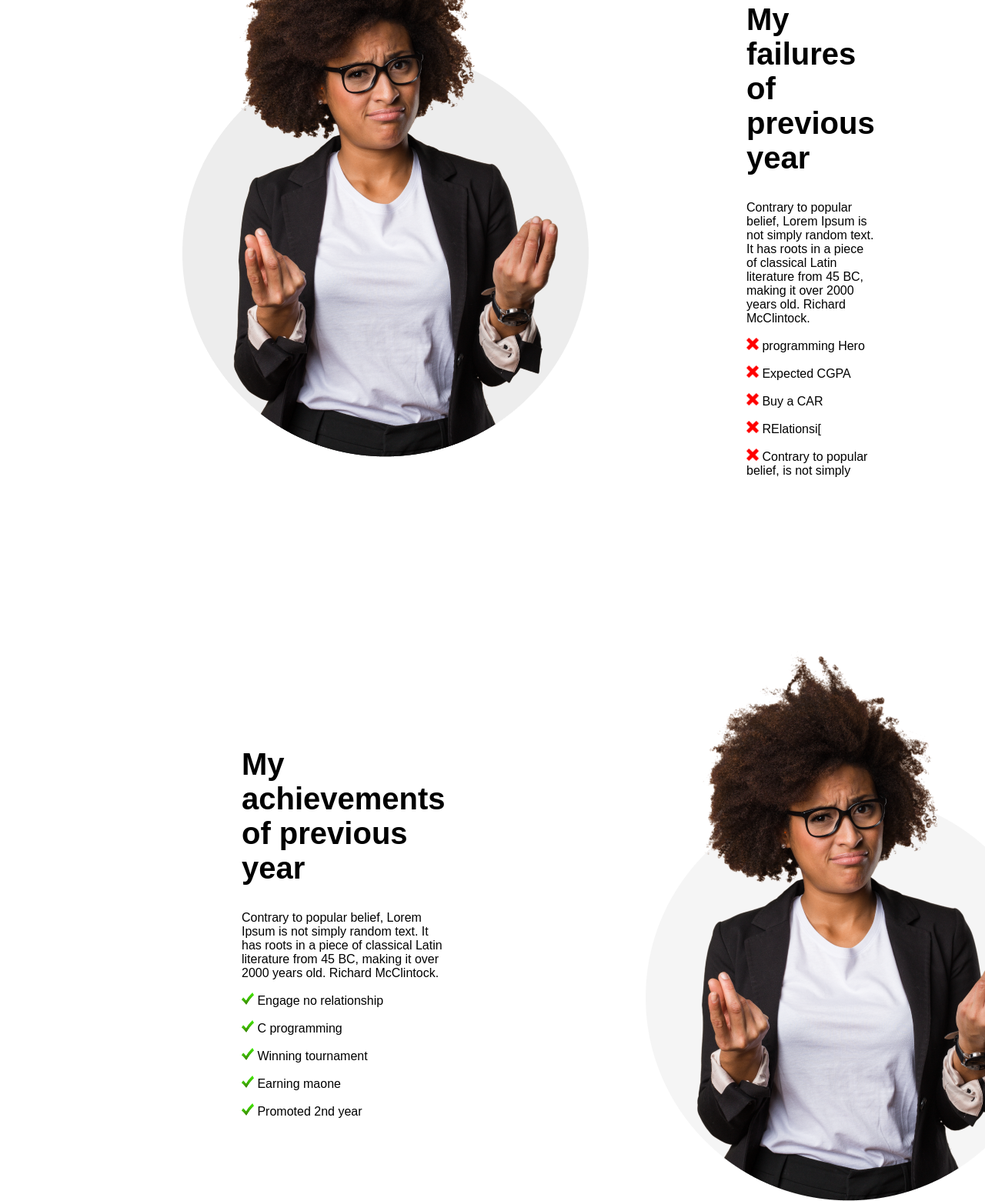
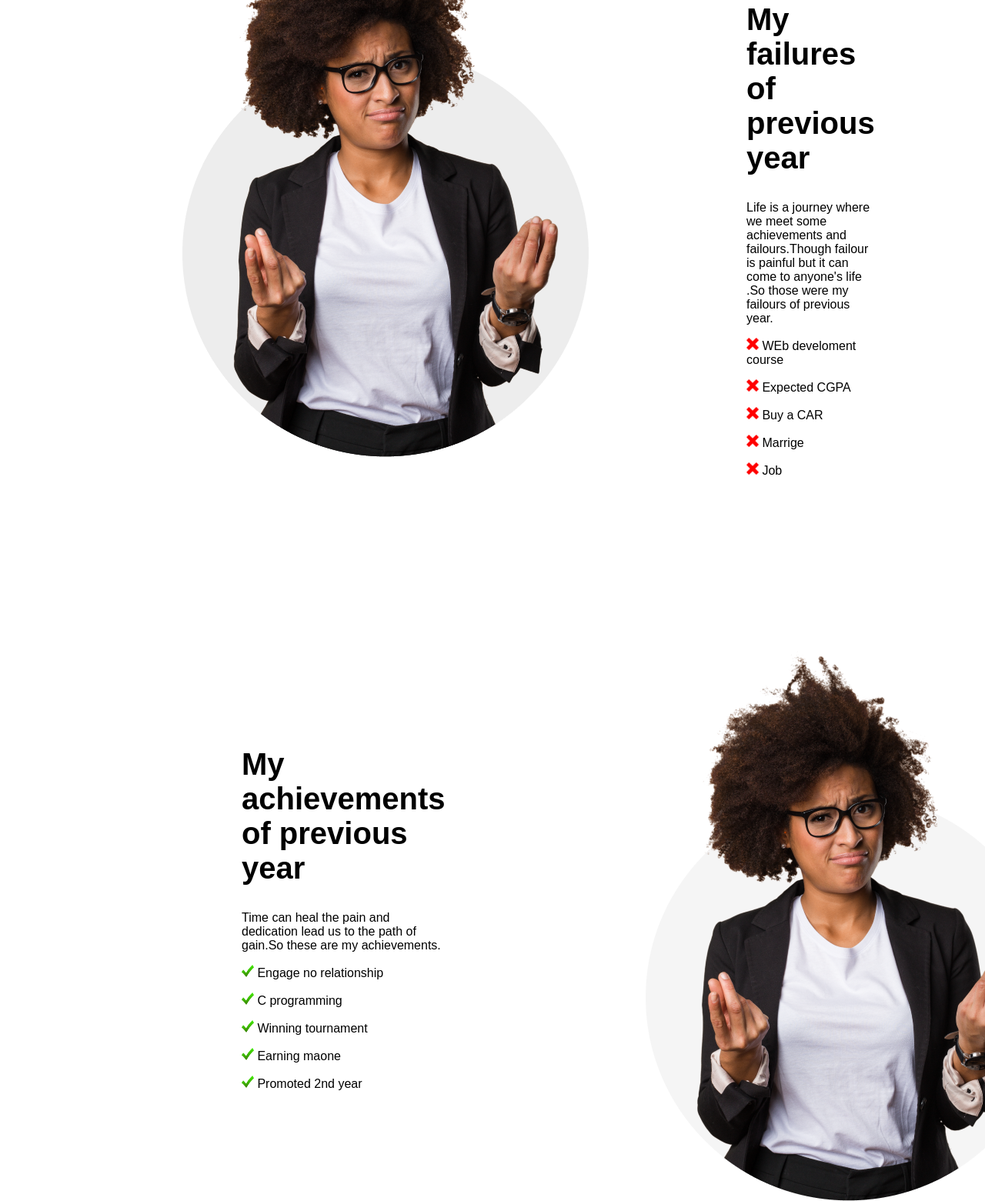
Before and after one commit to roudrapcraker/new-year-new-me, a plain HTML site: page index.html in a window 1280 px wide. Shown: the part 1038-2599 px from the top of the page at 77% size. Drawn offline with Linux system fonts and the light colour scheme.

Commit message:
final commit

```diff
--- a/index.html
+++ b/index.html
@@ -29,16 +29,13 @@
             <div class="words">
                 <h2 class="words-title">My failures of
                     previous year</h2>
-                <p class="failours">Contrary to popular belief, Lorem Ipsum is not
-                        simply random text. It has roots in a piece of
-                        classical Latin literature from 45 BC, making it over
-                        2000 years old. Richard McClintock.</p>
+                <p class="failours">Life is a journey where we meet some achievements and failours.Though failour  is  painful but it can come to anyone's life .So those were my failours of previous year. </p>
 
-                <p class="failours"><img class="check-mark" src="images/remove-icon-png-7112.png" alt=""> programming Hero</p>
+                <p class="failours"><img class="check-mark" src="images/remove-icon-png-7112.png" alt=""> WEb develoment course</p>
                 <p class="failours"><img class="check-mark" src="images/remove-icon-png-7112.png" alt=""> Expected CGPA</p>
                 <p class="failours"><img class="check-mark" src="images/remove-icon-png-7112.png" alt=""> Buy a CAR</p>
-                <p class="failours"><img class="check-mark" src="images/remove-icon-png-7112.png" alt=""> RElationsi[</p>
-                <p class="failours"><img class="check-mark" src="images/remove-icon-png-7112.png" alt=""> Contrary to popular belief, is not simply</p>
+                <p class="failours"><img class="check-mark" src="images/remove-icon-png-7112.png" alt=""> Marrige</p>
+                <p class="failours"><img class="check-mark" src="images/remove-icon-png-7112.png" alt=""> Job</p>
             </div>
 
         </section>
@@ -48,10 +45,7 @@
             <div class="words">
                 <h2 class="words-title">My achievements of
                     previous year</h2>
-                <p class="failours">Contrary to popular belief, Lorem Ipsum is not
-                        simply random text. It has roots in a piece of
-                        classical Latin literature from 45 BC, making it over
-                        2000 years old. Richard McClintock.</p>
+                <p class="failours">Time can heal the pain and dedication lead us to the path of gain.So these are my achievements.</p>
 
                 <p class="failours"><img class="check-mark" src="images/check-mark-png-45000.png" alt=""> Engage no relationship</p>
                 <p class="failours"><img class="check-mark" src="images/check-mark-png-45000.png" alt=""> C programming</p>
--- a/new-year.css
+++ b/new-year.css
@@ -120,8 +120,10 @@
     padding: 21px 0 21px 21px;
     border-radius: 5px;
     background-color: #151414;
+    color: white;
     box-shadow: #FFFFFF;
     margin-bottom: 16px;
+
 
 }
 .future-title{
```
